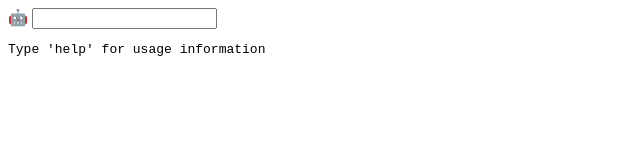
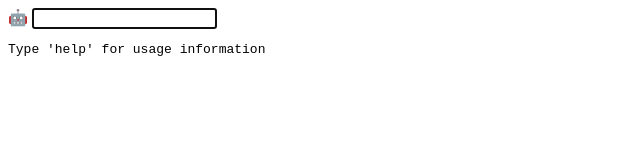
Before and after one commit to acailly/bot-http, a website: page index.html in a window 1280 px wide. Shown: the whole page, without its empty margins (0-640 px from the left). Drawn offline with Linux system fonts and the light colour scheme.

Commit message:
:sparkles: Added autofocus and remove autocapitalization on command input

```diff
--- a/index.html
+++ b/index.html
@@ -35,7 +35,7 @@
 <body>
   <form name="form_command" onsubmit="return handleSubmit()">
     🤖
-    <input name="input_command" type="text"></input>
+    <input name="input_command" type="text" autofocus autocapitalize=off></input>
   </form>
   <pre id="result">Type 'help' for usage information</pre>
 </body>
```
